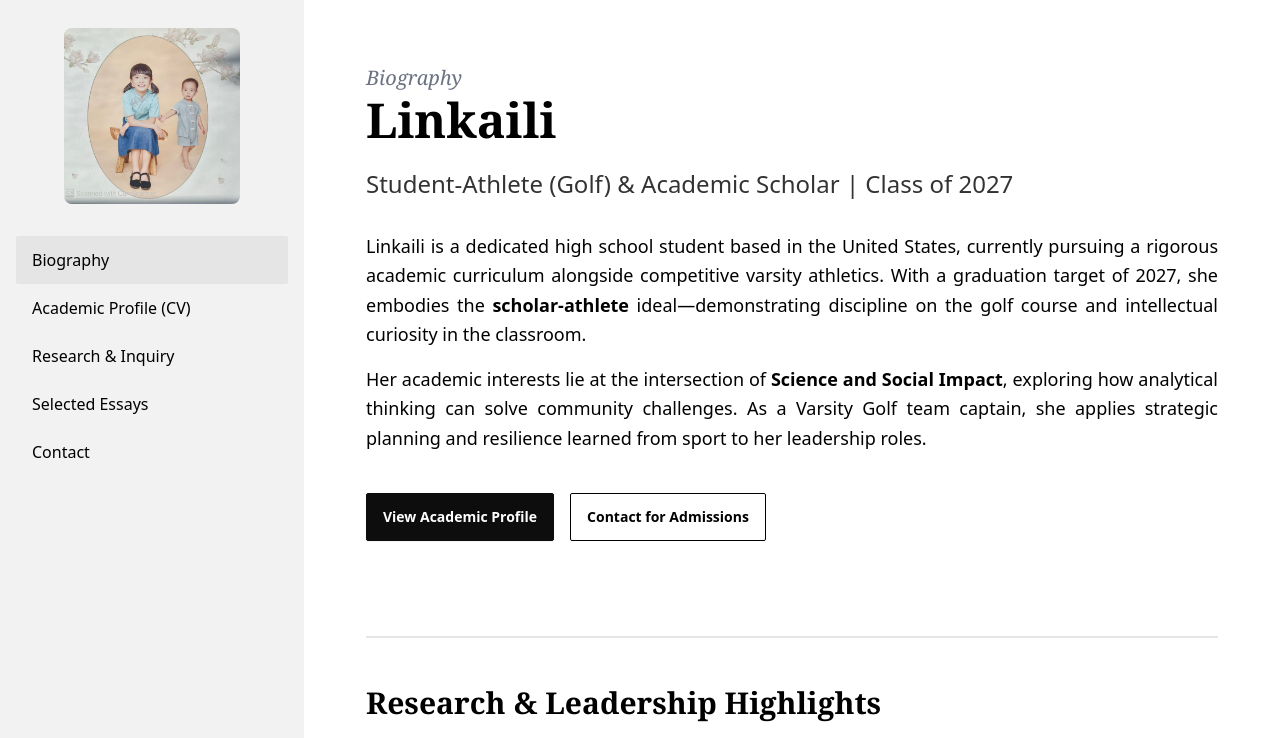
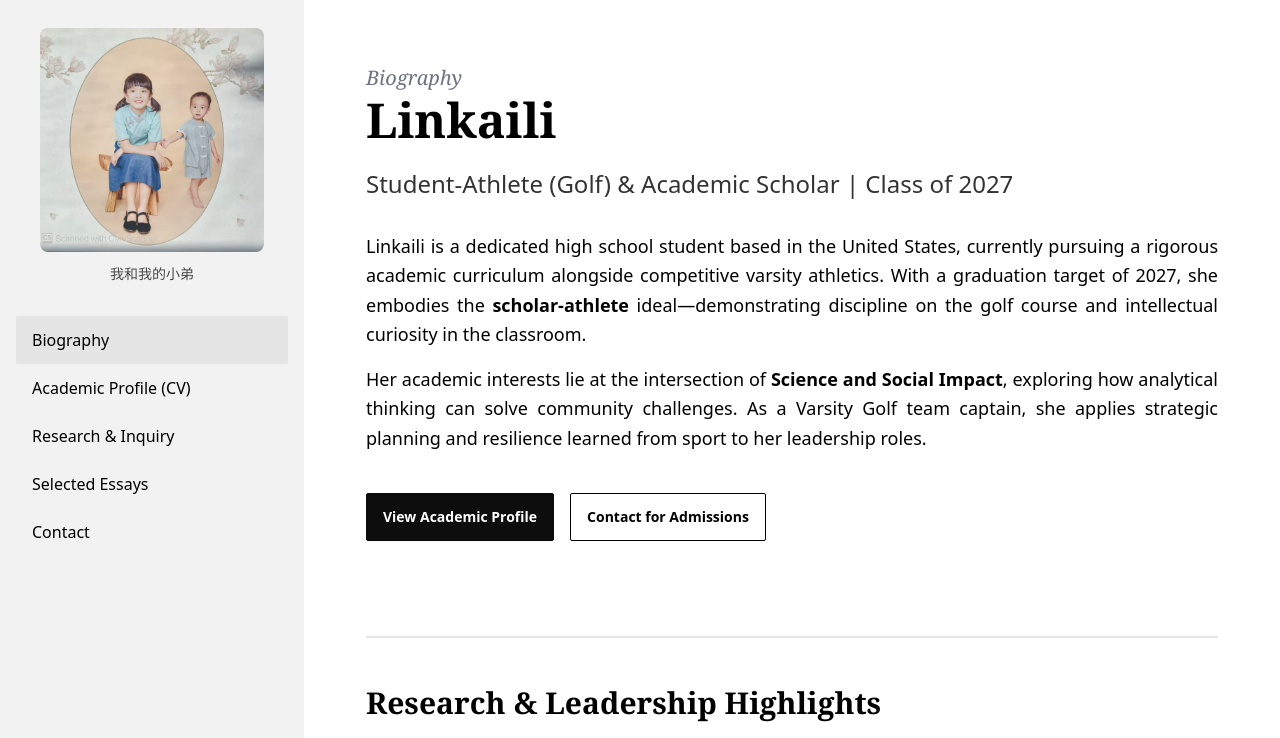
Before and after one commit to linkailical/linkailical.github.io, an Astro site: page / in a window 1280 px wide. Shown: the top 738 px of the page. Built offline with nearby package versions, Linux system fonts and the light colour scheme; Astro itself is replaced by a stand-in of ours.

Commit message:
Increase profile image size and add caption

```diff
--- a/src/components/SideBar.astro
+++ b/src/components/SideBar.astro
@@ -11,11 +11,14 @@ const { sideBarActiveItemID } = Astro.props;
     <div class="w-fit mx-auto mt-5 mb-6">
       <a href="/">
         <div class="avatar transition ease-in-out hover:scale-[102%] block m-auto">
-          <div class="w-[11rem]">
+          <div class="w-[14rem]">
             <Image class="rounded-lg" format="jpg" width={300} height={300} src="/profile.jpg" alt="Profile image" />
           </div>
         </div>
       </a>
+      <div class="text-center mt-3 text-sm text-base-content/70">
+        我和我的小弟
+      </div>
     </div>
     <SideBarMenu sideBarActiveItemID={sideBarActiveItemID} />
     <SideBarFooter />
```
